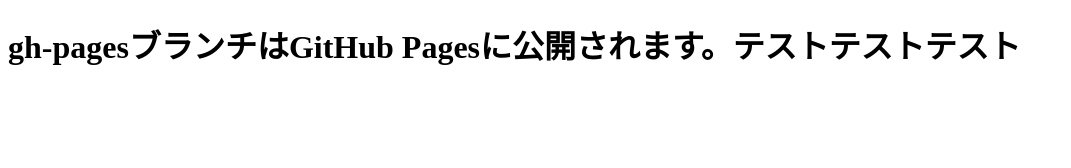
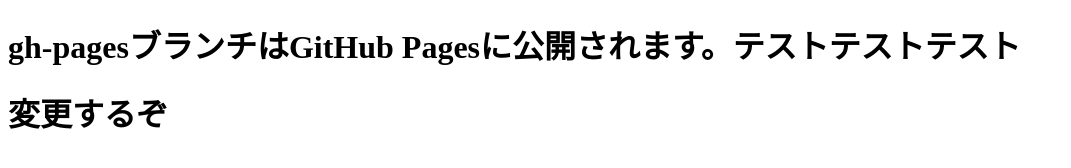
Before and after one commit to iamryoman/git-study, a plain HTML site: page index.html in a window 1280 px wide. Shown: the whole page, without its empty margins (0-1071 px from the left). Drawn offline with Linux system fonts and the light colour scheme.

Commit message:
変更するぞ

```diff
--- a/index.html
+++ b/index.html
@@ -6,5 +6,6 @@
 </head>
 <body>
     <h1>gh-pagesブランチはGitHub Pagesに公開されます。テストテストテスト</h1>
+    <h1>変更するぞ</h1>
 </body>
 </html>
```
